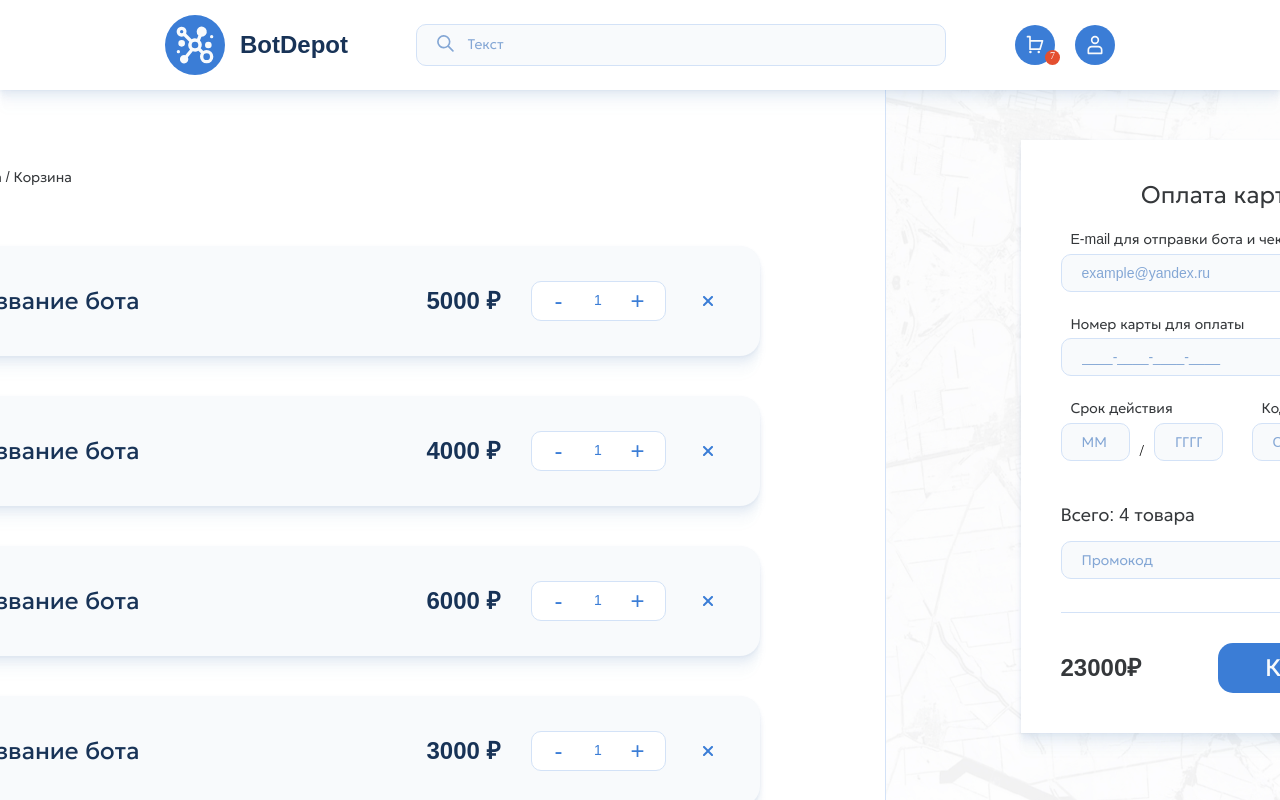
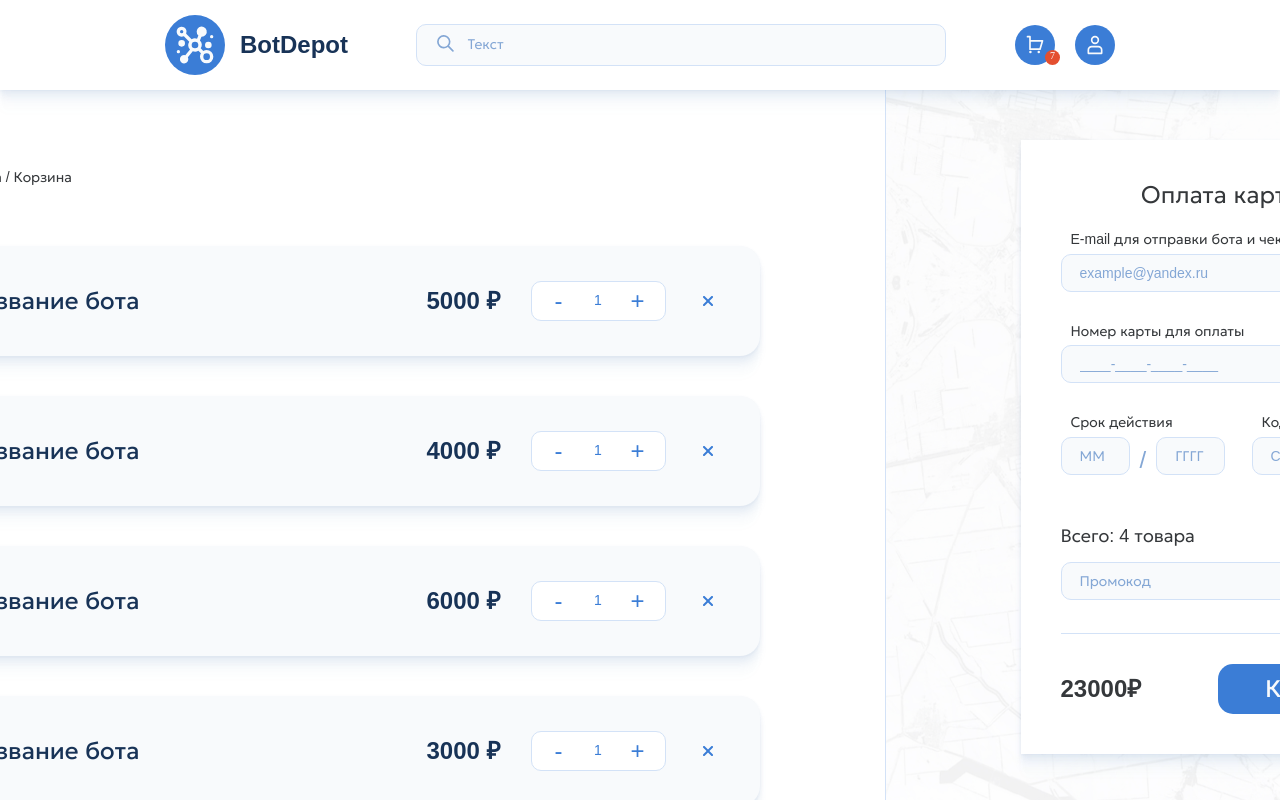
Before and after one commit to Marketplace-telegram-bots-for-transport/frontend, a React (Create React App) app: page /cart in a window 1280 px wide. Shown: the top 800 px of the page. Built offline with nearby package versions, Linux system fonts and the light colour scheme.

Commit message:
feat(payment): add validation for the payment form

```diff
--- a/src/components/Payment/Payment.jsx
+++ b/src/components/Payment/Payment.jsx
@@ -1,27 +1,32 @@
-import { useState } from 'react';
+import { useFormAndValidation } from '../../hooks/useFormAndValidation';
 import styles from './Payment.module.scss';
 
 function Payment({ totalSum }) {
-  const [formValue, setFormValue] = useState({
-    email: '',
-    number: '',
-    month: '',
-    year: '',
-    code: '',
-    promocode: '',
-  });
-
-  const handleChange = (e) => {
-    const { name, value } = e.target;
-    setFormValue({
-      ...formValue,
-      [name]: value,
-    });
-  };
+  // const { values, handleChange, errors, isValid, resetForm } = useFormAndValidation();
+  const { values, handleChange, errors, isValid, resetForm } =
+    useFormAndValidation();
 
   const handleSubmit = (e) => {
     e.preventDefault();
+    // Проверка валидности формы для отправки на сервер
+    if (isValid) {
+      // код для отправки данных
+      resetForm();
+    }
   };
+
+  // Функция, которая сокращает сообщение об ошибке до 1 предложения в целях экономии места для соответсвия макету
+  const handleError = (error) => {
+    if (error) {
+      const firstSentenceMatch = error.match(/([^.]*)\.\s/);
+      if (firstSentenceMatch) {
+        const firstSentence = firstSentenceMatch[1];
+        return firstSentence;
+      }
+    }
+    return error;
+  };
+
   return (
     <div className={styles.payment}>
       <div className={styles.payment__content}>
@@ -38,6 +43,7 @@ function Payment({ totalSum }) {
             </span>
             <input
               name='email'
+              value={values.email || ''}
               placeholder='example@yandex.ru'
               type='email'
               id='email-input'
@@ -45,7 +51,13 @@ function Payment({ totalSum }) {
               minLength='2'
               maxLength='30'
               required
+              onChange={handleChange}
             />
+            {errors.email && (
+              <span className={styles.payment__error}>
+                {handleError(errors.email)}
+              </span>
+            )}
           </label>
           <fieldset className={styles.payment__card}>
             <label className={styles.payment__label} htmlFor='number-input'>
@@ -55,7 +67,8 @@ function Payment({ totalSum }) {
               </span>
               <input
                 className={`${styles.payment__input} ${styles.payment__inputNumber}`}
-                name='cardNumber'
+                name='number'
+                value={values.number || ''}
                 placeholder='____-____-____-____'
                 autoComplete='cc-number'
                 inputMode='numeric'
@@ -66,6 +79,11 @@ function Payment({ totalSum }) {
                 required
                 onChange={handleChange}
               />
+              {errors.number && (
+                <span className={styles.payment__error}>
+                  {handleError(errors.number)}
+                </span>
+              )}
             </label>
             <div className={styles.payment__cardInfo}>
               <label className={styles.payment__label} htmlFor='number-input'>
@@ -75,7 +93,8 @@ function Payment({ totalSum }) {
                 <div className={styles.payment__cardDate}>
                   <input
                     className={`${styles.payment__input} ${styles.payment__inputDate}`}
-                    name='cardMonth'
+                    name='month'
+                    value={values.month || ''}
                     placeholder='ММ'
                     autoComplete='cc-month'
                     inputMode='numeric'
@@ -89,7 +108,8 @@ function Payment({ totalSum }) {
                   <span className={styles.payment__cardDateSlash}>/</span>
                   <input
                     className={`${styles.payment__input} ${styles.payment__inputDate}`}
-                    name='cardYear'
+                    name='year'
+                    value={values.year || ''}
                     placeholder='ГГГГ'
                     autoComplete='cc-year'
                     inputMode='numeric'
@@ -111,7 +131,8 @@ function Payment({ totalSum }) {
                 </span>
                 <input
                   className={`${styles.payment__input} ${styles.payment__inputCode}`}
-                  name='cardCode'
+                  name='code'
+                  value={values.code || ''}
                   placeholder='CVC'
                   autoComplete='cc-number'
                   inputMode='numeric'
@@ -123,18 +144,26 @@ function Payment({ totalSum }) {
                   onChange={handleChange}
                 />
               </label>
+              {(errors.month || errors.year || errors.code) && (
+                <span className={styles.payment__error}>
+                  {handleError(errors.month) ||
+                    handleError(errors.year) ||
+                    handleError(errors.code) ||
+                    ''}
+                </span>
+              )}
             </div>
           </fieldset>
           <p className={styles.payment__totalCount}>Всего: 4 товара</p>
           <input
             className={`${styles.payment__input} ${styles.payment__inputPromocode}`}
-            name='cardPromocode'
+            name='promocode'
+            value={values.promocode || ''}
             placeholder='Промокод'
             type='text'
             id='promocode-input'
             minLength='3'
             maxLength='30'
-            required
             onChange={handleChange}
           />
           <div className={styles.payment__total}>
--- a/src/components/Payment/Payment.module.scss
+++ b/src/components/Payment/Payment.module.scss
@@ -36,6 +36,7 @@
   &__cardInfo {
     display: flex;
     justify-content: space-between;
+    position: relative;
   }
 
   &__cardDate {
@@ -45,7 +46,8 @@
   }
 
   &__label {
-    margin-bottom: 23px;
+    margin-bottom: 30px;
+    position: relative;
   }
 
   &__input {
@@ -55,7 +57,7 @@
     border: $border-main;
     width: 100%;
     height: 38px;
-    padding: 10px 20px;
+    padding: 10px 18px;
     margin-top: 5px;
     box-sizing: border-box;
     @include text($font-small-14, $weight-300, $line-height-small-14, $color-gray-text);
@@ -79,7 +81,7 @@
   }
 
   &__cardDateSlash {
-    // @include textDecoration(24px, $input-text-color, 35px);
+    @include text($font-medium-24, $weight-300, $line-height-medium-24, $color-blue-input-text);
     margin: 0 10px;
     padding: 0;
   }
@@ -120,4 +122,11 @@
       background-color: #2f5e9d;
     }
   }
+
+  &__error {
+    position: absolute;
+    top: 60px;
+    left: 10px;
+    @include text($font-small-14, $weight-300, $line-height-small-14, $color-red-errors);
+  }
 }
```
